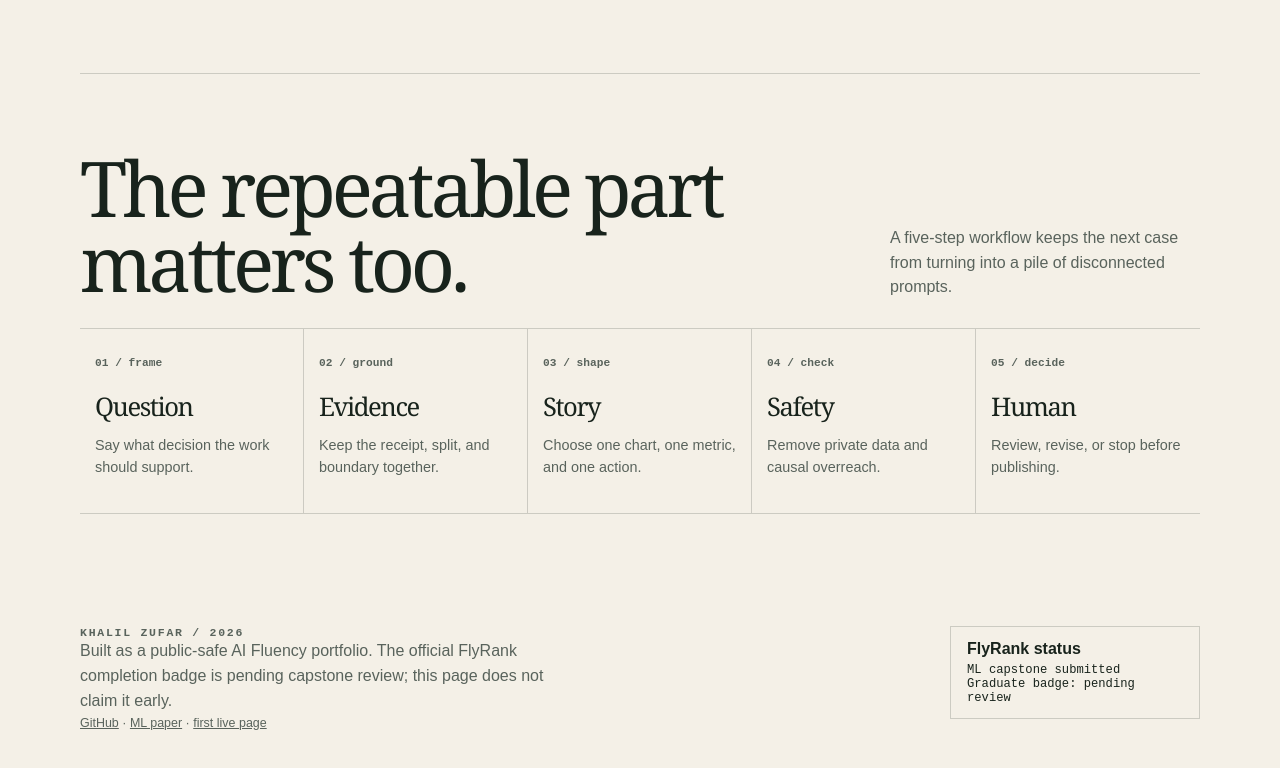
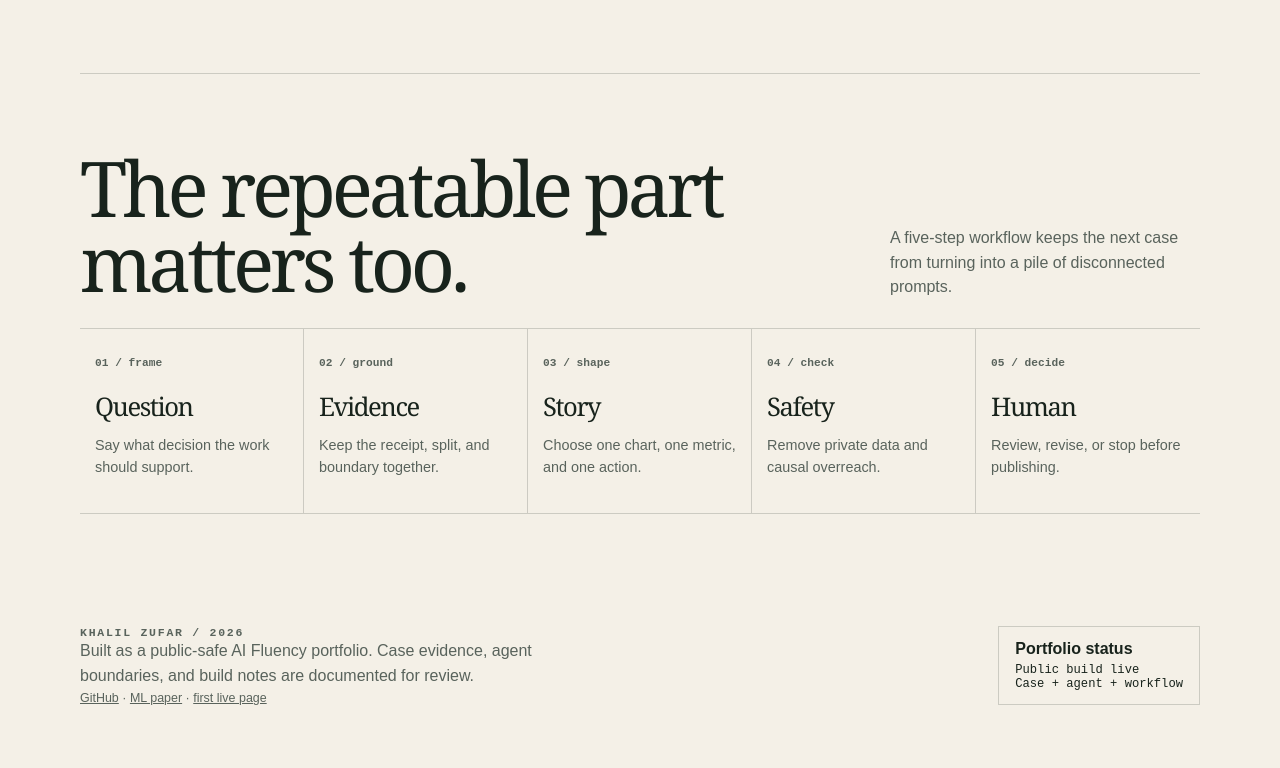
Before and after one commit to khalilzufar/ai-fluency, a plain HTML site: page index.html in a window 1280 px wide. Shown: the part 3174-3942 px from the top of the page. Drawn offline with Linux system fonts and the light colour scheme.

Commit message:
Polish standalone portfolio status copy

```diff
--- a/index.html
+++ b/index.html
@@ -94,8 +94,8 @@
       .step p { color: var(--muted); font-size: .9rem; }
       .foot { display: flex; justify-content: space-between; gap: 30px; padding: 36px 0 55px; align-items: start; }
       .foot p { color: var(--muted); max-width: 480px; margin: 0; }
-      .badge { border: 1px solid var(--line); padding: 13px 16px; font: .76rem monospace; max-width: 250px; }
-      .badge strong { display: block; font: 700 1rem Arial, sans-serif; margin-bottom: 5px; }
+      .status-card { border: 1px solid var(--line); padding: 13px 16px; font: .76rem monospace; max-width: 250px; }
+      .status-card strong { display: block; font: 700 1rem Arial, sans-serif; margin-bottom: 5px; }
       .status { display: inline-flex; align-items: center; gap: 8px; font: .72rem monospace; color: var(--muted); }
       .status::before { content: ""; width: 8px; height: 8px; background: var(--moss); border-radius: 50%; }
       .privacy-note { color: var(--muted); font-size: .78rem; margin-top: 20px; }
@@ -161,7 +161,7 @@
       </section>
     </main>
 
-    <footer class="wrap foot"><div><p class="eyebrow">Khalil Zufar / 2026</p><p>Built as a public-safe AI Fluency portfolio. The official FlyRank completion badge is pending capstone review; this page does not claim it early.</p><p class="privacy-note"><a href="https://github.com/khalilzufar/ai-fluency-portfolio">GitHub</a> · <a href="https://khalilzufar.github.io/FlyRank-ML/">ML paper</a> · <a href="blank/">first live page</a></p></div><div class="badge"><strong>FlyRank status</strong>ML capstone submitted<br>Graduate badge: pending review</div></footer>
+    <footer class="wrap foot"><div><p class="eyebrow">Khalil Zufar / 2026</p><p>Built as a public-safe AI Fluency portfolio. Case evidence, agent boundaries, and build notes are documented for review.</p><p class="privacy-note"><a href="https://github.com/khalilzufar/ai-fluency-portfolio">GitHub</a> · <a href="https://khalilzufar.github.io/FlyRank-ML/">ML paper</a> · <a href="blank/">first live page</a></p></div><div class="status-card"><strong>Portfolio status</strong>Public build live<br>Case + agent + workflow</div></footer>
     <script>
       const cases = [
         {title: 'Grouped holdout', tag: 'model', text: 'The model reached Precision@50 0.580, matching the transparent baseline on the primary client-grouped split.', meta: 'measured / model vs baseline'},
```
